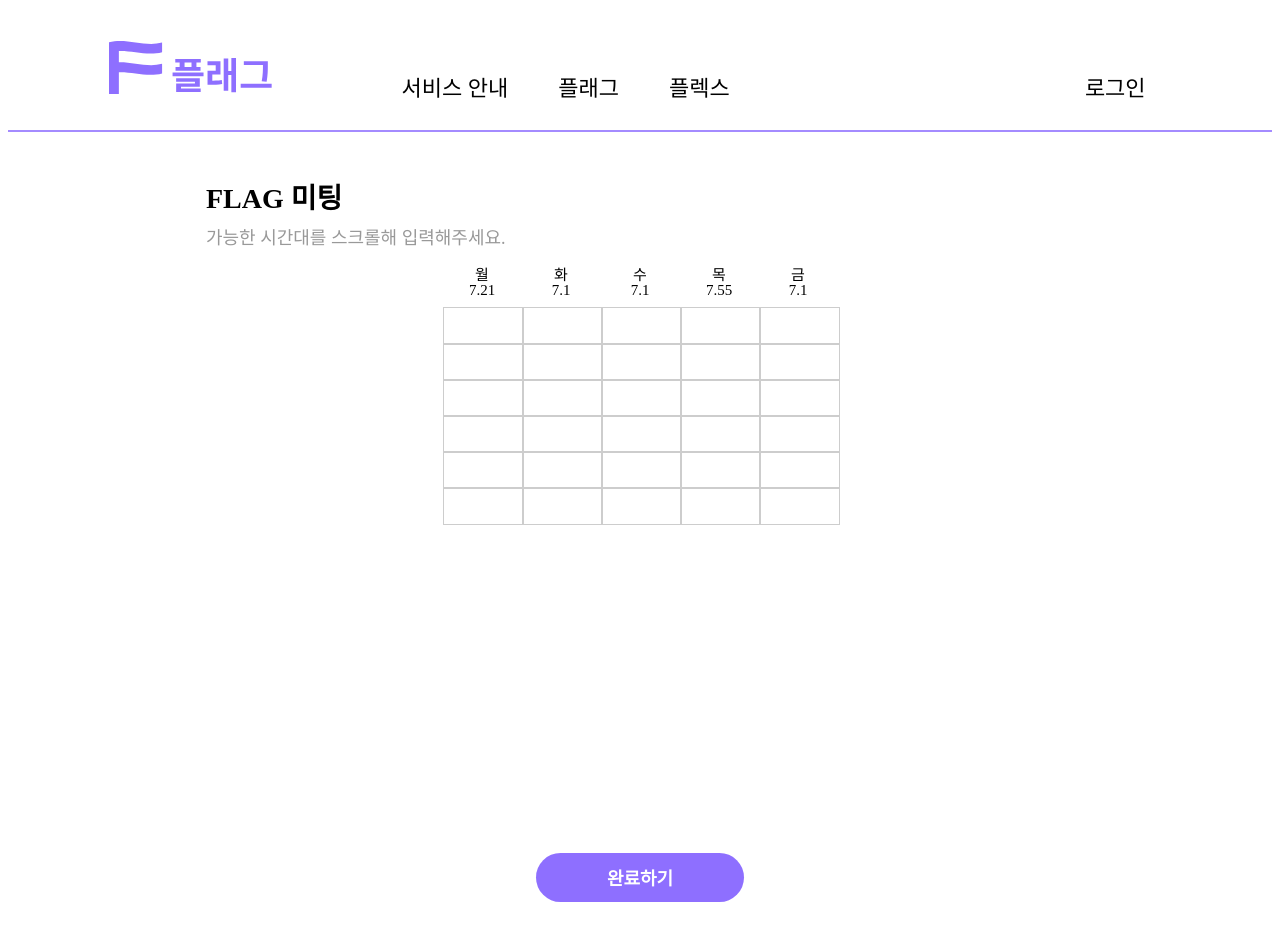
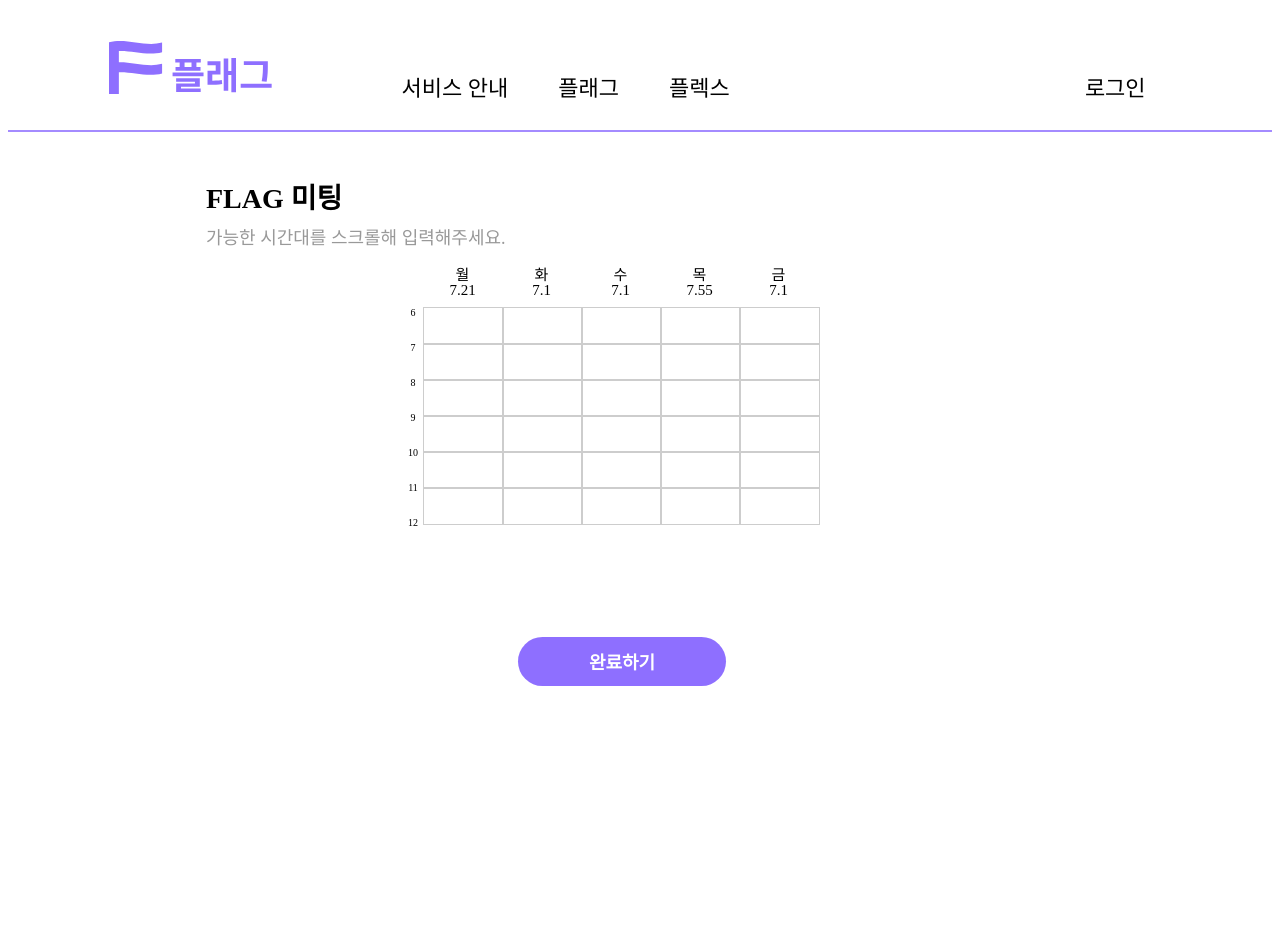
Before and after one commit to jpg723/flag-app-web, a React (Create React App) app: page /comfirmed-promise in a window 1280 px wide. Shown: the top 940 px of the page. After the commit the page ends 800 px from the top, so only its background shows below. Built offline with nearby package versions, Linux system fonts and the light colour scheme.

Commit message:
[UPDATE] 시간별 타임테이블 생성

```diff
--- a/src/components/ComfirmedPromise.tsx
+++ b/src/components/ComfirmedPromise.tsx
@@ -1,6 +1,9 @@
 //import { Link } from 'react-router-dom';
 import styled from 'styled-components';
-import TimeTable from './TimeTable';
+import DawnTimeTable from './TimeTable/DawnTimeTable';
+import MorningTimeTable from './TimeTable/MorningTimeTable';
+import AfternoonTimeTable from './TimeTable/AfternoonTimeTable';
+import NightTimeTable from './TimeTable/NightTimeTable';
 
 const Comfirmed_promise_main1 = styled.div`
   margin-top: 44px;
@@ -25,13 +28,14 @@ const Comfirmed_promise_main2_text = styled.text`
 
 const Comfirmed_promise_footer = styled.div`
   margin-top: 113.5px;
-  margin-bottom: 110px;
+  margin-bottom: 37px;
 `;
 
 const Comfirmed_promise_btn_box = styled.div`
   width: 208px;
   height: 49px;
-  margin: 0 auto;
+  margin-top: 37px;
+  margin-left: 510px;
 `;
 
 const Comfirmed_promise_btn = styled.button`
@@ -61,7 +65,7 @@ function ComfirmedPromise() {
           가능한 시간대를 스크롤해 입력해주세요.
         </Comfirmed_promise_main2_text>
       </Comfirmed_promise_main2>
-      <TimeTable></TimeTable>
+      <MorningTimeTable></MorningTimeTable>
       <Comfirmed_promise_footer>
         <Comfirmed_promise_btn_box>
           <Comfirmed_promise_btn>
--- /dev/null
+++ b/src/components/TimeTable/AfternoonTimeTable.tsx
@@ -0,0 +1,108 @@
+import styled from 'styled-components';
+
+{/*요일 */}
+const Timetable_day = styled.div`
+  width: 395px;
+  height: 18px;
+  margin-top: 14px;
+  margin-left: 415px;
+  display: flex;
+`;
+
+const Timetable_day_contents = styled.span`
+  width: 79px;
+  font-size: 15px;
+  text-align: center;
+`;
+
+{/*날짜 */}
+const Timetable_date = styled.div`
+  margin-top: 1px;
+  width: 395px;
+  height: 18px;
+  margin-left: 415px;
+  display: flex;
+`;
+
+{/*시간 */}
+const TimeTable_time_container = styled.div`
+  height: 216px;
+  margin-left: 400px;
+  margin-right: 2px;
+  font-size: 10px;
+  font-wegiht: 500;
+  text-align: center;
+`;
+
+const TimeTable_time = styled.span`
+  width: 13px;
+  display: grid;
+  grid-template-columns: 10px;
+  grid-template-rows: 35px;
+`;
+
+{/*시간 선택 칸 */}
+const TimeTable_container = styled.div`
+  display: flex;
+  width: 395px;
+  margin-top: 7px;
+  margin-left: 0;
+  margin-right: auto;
+`;
+const TimeTable_container_col = styled.div`
+  display: grid;
+  grid-template-columns: 79px;
+  grid-template-rows: 36px;
+`;
+
+const TimeTable_container_row = styled.span`
+  width: 100%;
+  height: 100%;
+  text-align: center;
+  border: 1px solid #CDCDCD;
+  font-size: 30px;
+  font-weight: bold;
+  font-family: "Shrikhand";
+  display: flex;
+  justify-content: center;
+  align-items: center;
+`;
+
+function AfternoonTimeTable() {
+  const col = [1, 2, 3, 4, 5];
+  const row = [1, 2, 3, 4, 5, 6];
+  const day = ["월", "화", "수", "목", "금"];
+  const date = ["7.21", "7.1", "7.1", "7.55", "7.1"];
+  const time = [12, 13, 14, 15, 16, 17, 18];
+
+  return (
+    <div>
+      <Timetable_day>
+        {day.map((timeTable_day, index) => (
+          <Timetable_day_contents>{timeTable_day}</Timetable_day_contents>
+        ))}
+      </Timetable_day>
+      <Timetable_date>
+        {date.map((timeTable_date, index) => (
+          <Timetable_day_contents>{timeTable_date}</Timetable_day_contents>
+        ))}
+      </Timetable_date>
+      <TimeTable_container>
+        <TimeTable_time_container>
+          {time.map((timeTable_time, index) => (
+            <TimeTable_time>{timeTable_time}</TimeTable_time>
+          ))}
+        </TimeTable_time_container>
+        {col.map((c, index) => (
+          <TimeTable_container_col>
+            {row.map((r, index) => (
+              <TimeTable_container_row>{
+              }</TimeTable_container_row>
+            ))}
+          </TimeTable_container_col>
+        ))}
+      </TimeTable_container>
+    </div>
+  );
+}
+export default AfternoonTimeTable;
--- a/src/components/TimeTable.tsx
+++ b/src/components/TimeTable/DawnTimeTable.tsx
@@ -1,4 +1,3 @@
-//import { Link } from 'react-router-dom';
 import styled from 'styled-components';
 
 {/*요일 */}
@@ -6,8 +5,7 @@ const Timetable_day = styled.div`
   width: 395px;
   height: 18px;
   margin-top: 14px;
-  margin-left: auto;
-  margin-right: auto;
+  margin-left: 415px;
   display: flex;
 `;
 
@@ -22,22 +20,25 @@ const Timetable_date = styled.div`
   margin-top: 1px;
   width: 395px;
   height: 18px;
-  margin-left: auto;
-  margin-right: auto;
+  margin-left: 415px;
   display: flex;
 `;
 
 {/*시간 */}
-const TimeTable_time = styled.div`
-  border: 1px solid black;
-  width: 13px;
-  height: 480px;
-  margin-top: 58px;
-  margin-right: 43px;
-  font-size: 15px;
+const TimeTable_time_container = styled.div`
+  height: 216px;
+  margin-left: 400px;
+  margin-right: 2px;
+  font-size: 10px;
   font-wegiht: 500;
   text-align: center;
-  display: flex;
+`;
+
+const TimeTable_time = styled.span`
+  width: 13px;
+  display: grid;
+  grid-template-columns: 10px;
+  grid-template-rows: 35px;
 `;
 
 {/*시간 선택 칸 */}
@@ -45,13 +46,13 @@ const TimeTable_container = styled.div`
   display: flex;
   width: 395px;
   margin-top: 7px;
-  margin-left: auto;
+  margin-left: 0;
   margin-right: auto;
 `;
 const TimeTable_container_col = styled.div`
   display: grid;
   grid-template-columns: 79px;
-  grid-template-rows: repeat(12, 36px);
+  grid-template-rows: 36px;
 `;
 
 const TimeTable_container_row = styled.span`
@@ -67,12 +68,12 @@ const TimeTable_container_row = styled.span`
   align-items: center;
 `;
 
-function TimeTable() {
+function DawnTimeTable() {
   const col = [1, 2, 3, 4, 5];
   const row = [1, 2, 3, 4, 5, 6];
   const day = ["월", "화", "수", "목", "금"];
   const date = ["7.21", "7.1", "7.1", "7.55", "7.1"];
-  const time = [6, 7, 8, 9, 10, 11];
+  const time = [24, 1, 2, 3, 4, 5, 6];
 
   return (
     <div>
@@ -87,6 +88,11 @@ function TimeTable() {
         ))}
       </Timetable_date>
       <TimeTable_container>
+        <TimeTable_time_container>
+          {time.map((timeTable_time, index) => (
+            <TimeTable_time>{timeTable_time}</TimeTable_time>
+          ))}
+        </TimeTable_time_container>
         {col.map((c, index) => (
           <TimeTable_container_col>
             {row.map((r, index) => (
@@ -99,4 +105,4 @@ function TimeTable() {
     </div>
   );
 }
-export default TimeTable;
+export default DawnTimeTable;
--- /dev/null
+++ b/src/components/TimeTable/MorningTimeTable.tsx
@@ -0,0 +1,108 @@
+import styled from 'styled-components';
+
+{/*요일 */}
+const Timetable_day = styled.div`
+  width: 395px;
+  height: 18px;
+  margin-top: 14px;
+  margin-left: 415px;
+  display: flex;
+`;
+
+const Timetable_day_contents = styled.span`
+  width: 79px;
+  font-size: 15px;
+  text-align: center;
+`;
+
+{/*날짜 */}
+const Timetable_date = styled.div`
+  margin-top: 1px;
+  width: 395px;
+  height: 18px;
+  margin-left: 415px;
+  display: flex;
+`;
+
+{/*시간 */}
+const TimeTable_time_container = styled.div`
+  height: 216px;
+  margin-left: 400px;
+  margin-right: 2px;
+  font-size: 10px;
+  font-wegiht: 500;
+  text-align: center;
+`;
+
+const TimeTable_time = styled.span`
+  width: 13px;
+  display: grid;
+  grid-template-columns: 10px;
+  grid-template-rows: 35px;
+`;
+
+{/*시간 선택 칸 */}
+const TimeTable_container = styled.div`
+  display: flex;
+  width: 395px;
+  margin-top: 7px;
+  margin-left: 0;
+  margin-right: auto;
+`;
+const TimeTable_container_col = styled.div`
+  display: grid;
+  grid-template-columns: 79px;
+  grid-template-rows: 36px;
+`;
+
+const TimeTable_container_row = styled.span`
+  width: 100%;
+  height: 100%;
+  text-align: center;
+  border: 1px solid #CDCDCD;
+  font-size: 30px;
+  font-weight: bold;
+  font-family: "Shrikhand";
+  display: flex;
+  justify-content: center;
+  align-items: center;
+`;
+
+function MorningTimeTable() {
+  const col = [1, 2, 3, 4, 5];
+  const row = [1, 2, 3, 4, 5, 6];
+  const day = ["월", "화", "수", "목", "금"];
+  const date = ["7.21", "7.1", "7.1", "7.55", "7.1"];
+  const time = [6, 7, 8, 9, 10, 11, 12];
+
+  return (
+    <div>
+      <Timetable_day>
+        {day.map((timeTable_day, index) => (
+          <Timetable_day_contents>{timeTable_day}</Timetable_day_contents>
+        ))}
+      </Timetable_day>
+      <Timetable_date>
+        {date.map((timeTable_date, index) => (
+          <Timetable_day_contents>{timeTable_date}</Timetable_day_contents>
+        ))}
+      </Timetable_date>
+      <TimeTable_container>
+        <TimeTable_time_container>
+          {time.map((timeTable_time, index) => (
+            <TimeTable_time>{timeTable_time}</TimeTable_time>
+          ))}
+        </TimeTable_time_container>
+        {col.map((c, index) => (
+          <TimeTable_container_col>
+            {row.map((r, index) => (
+              <TimeTable_container_row>{
+              }</TimeTable_container_row>
+            ))}
+          </TimeTable_container_col>
+        ))}
+      </TimeTable_container>
+    </div>
+  );
+}
+export default MorningTimeTable;
--- /dev/null
+++ b/src/components/TimeTable/NightTimeTable.tsx
@@ -0,0 +1,108 @@
+import styled from 'styled-components';
+
+{/*요일 */}
+const Timetable_day = styled.div`
+  width: 395px;
+  height: 18px;
+  margin-top: 14px;
+  margin-left: 415px;
+  display: flex;
+`;
+
+const Timetable_day_contents = styled.span`
+  width: 79px;
+  font-size: 15px;
+  text-align: center;
+`;
+
+{/*날짜 */}
+const Timetable_date = styled.div`
+  margin-top: 1px;
+  width: 395px;
+  height: 18px;
+  margin-left: 415px;
+  display: flex;
+`;
+
+{/*시간 */}
+const TimeTable_time_container = styled.div`
+  height: 216px;
+  margin-left: 400px;
+  margin-right: 2px;
+  font-size: 10px;
+  font-wegiht: 500;
+  text-align: center;
+`;
+
+const TimeTable_time = styled.span`
+  width: 13px;
+  display: grid;
+  grid-template-columns: 10px;
+  grid-template-rows: 35px;
+`;
+
+{/*시간 선택 칸 */}
+const TimeTable_container = styled.div`
+  display: flex;
+  width: 395px;
+  margin-top: 7px;
+  margin-left: 0;
+  margin-right: auto;
+`;
+const TimeTable_container_col = styled.div`
+  display: grid;
+  grid-template-columns: 79px;
+  grid-template-rows: 36px;
+`;
+
+const TimeTable_container_row = styled.span`
+  width: 100%;
+  height: 100%;
+  text-align: center;
+  border: 1px solid #CDCDCD;
+  font-size: 30px;
+  font-weight: bold;
+  font-family: "Shrikhand";
+  display: flex;
+  justify-content: center;
+  align-items: center;
+`;
+
+function NightTimeTable() {
+  const col = [1, 2, 3, 4, 5];
+  const row = [1, 2, 3, 4, 5, 6];
+  const day = ["월", "화", "수", "목", "금"];
+  const date = ["7.21", "7.1", "7.1", "7.55", "7.1"];
+  const time = [18, 19, 20, 21, 22, 23, 24];
+
+  return (
+    <div>
+      <Timetable_day>
+        {day.map((timeTable_day, index) => (
+          <Timetable_day_contents>{timeTable_day}</Timetable_day_contents>
+        ))}
+      </Timetable_day>
+      <Timetable_date>
+        {date.map((timeTable_date, index) => (
+          <Timetable_day_contents>{timeTable_date}</Timetable_day_contents>
+        ))}
+      </Timetable_date>
+      <TimeTable_container>
+        <TimeTable_time_container>
+          {time.map((timeTable_time, index) => (
+            <TimeTable_time>{timeTable_time}</TimeTable_time>
+          ))}
+        </TimeTable_time_container>
+        {col.map((c, index) => (
+          <TimeTable_container_col>
+            {row.map((r, index) => (
+              <TimeTable_container_row>{
+              }</TimeTable_container_row>
+            ))}
+          </TimeTable_container_col>
+        ))}
+      </TimeTable_container>
+    </div>
+  );
+}
+export default NightTimeTable;
```
